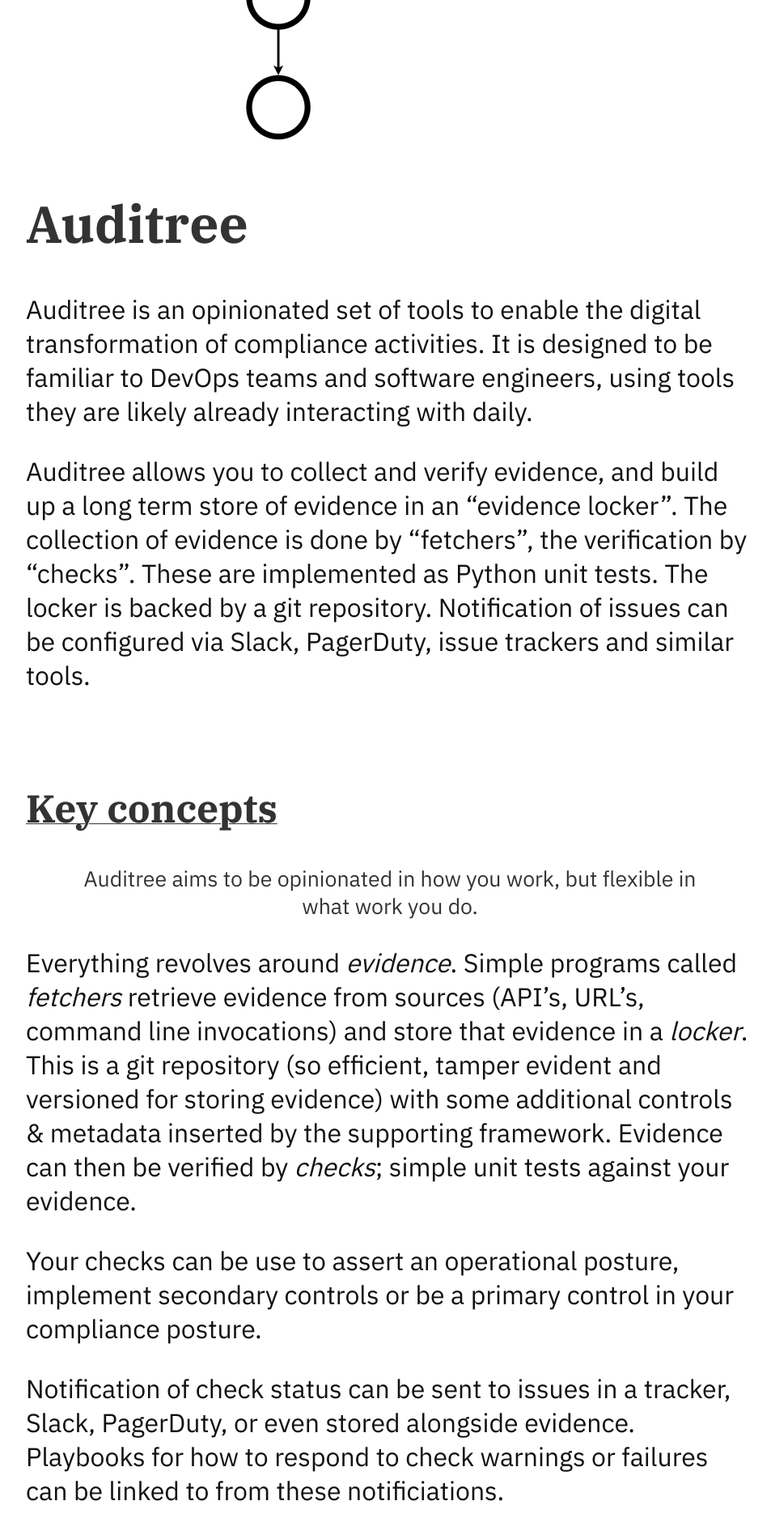
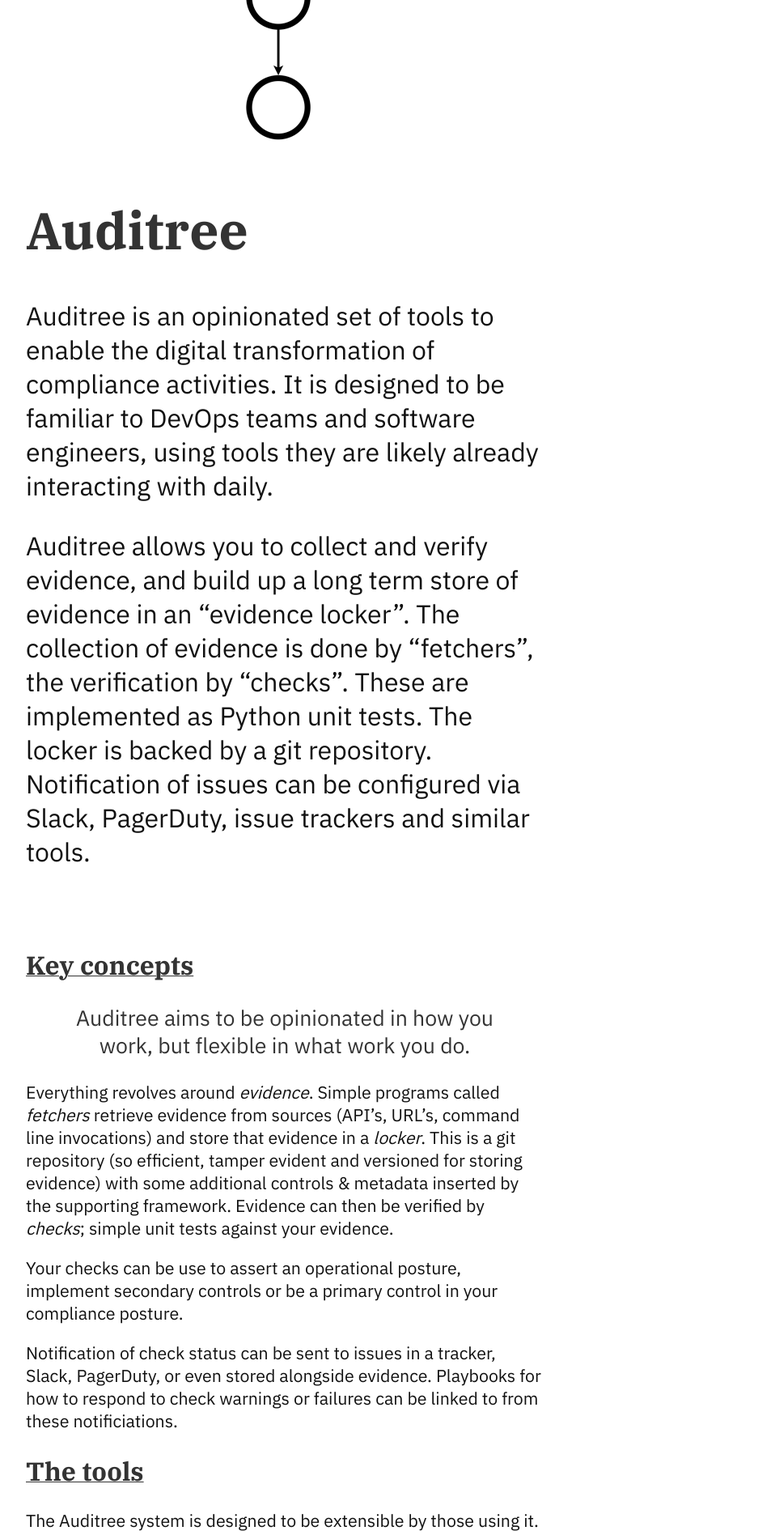
Before and after one commit to auditree/auditree.github.io, a Jekyll site: the page built from index.md, in a window 1280 px wide. Shown: the part 409-2305 px from the top of the page at 81% size, without its empty margins (292-1245 px from the left). Built offline with Jekyll 4.4.1, drawn with Linux system fonts in a browser that asks for light colours; our own code applies the rules of GitHub Pages for plain Markdown files.

Commit message:
fix :first-of-type for container

```diff
--- a/_layouts/index.html
+++ b/_layouts/index.html
@@ -9,7 +9,7 @@
                 background-position-x: center;
                 background-attachment: fixed;
             }
-            body > div:first-of-type{
+            .container > div:first-of-type{
                 margin-top: 600;
                 font-size: 24pt;
             }
--- a/style.css
+++ b/style.css
@@ -7,12 +7,11 @@
     text-align: center;
 }
 .container {
-
   width: 50%;
   margin: 0 auto;
 }
 .content {
-    width: 900px;
+    width: 640px;
     background-color: white;
     display: inline-block;
     text-align: left;
```
